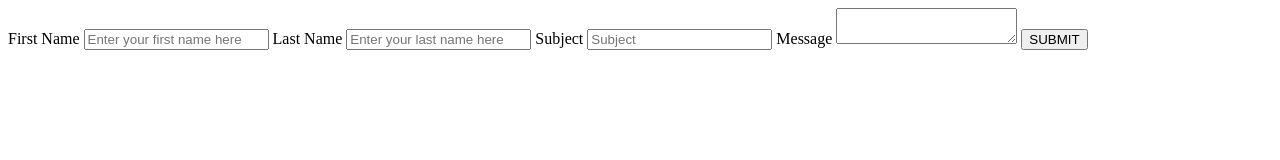
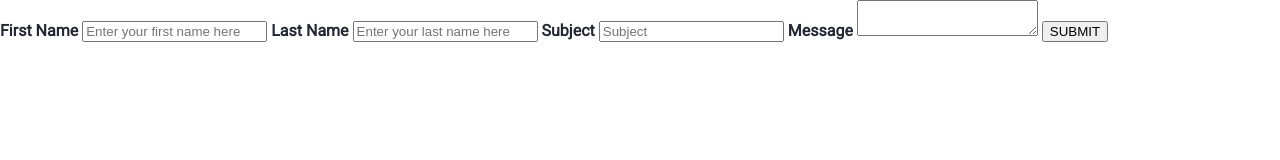
Before and after one commit to alcode111/basic-form, a plain HTML site: page index.html in a window 1280 px wide. Drawn offline with Linux system fonts and the light colour scheme.

Commit message:
Add styles to the body

```diff
--- a/index.css
+++ b/index.css
@@ -1,3 +1,12 @@
 * {
     box-sizing: border-box;
 }
+
+body {
+    margin: 0;
+    padding: 0;
+    min-height: 100vh;
+    font-family: 'Roboto', sans-serif;
+    font-weight: bold;
+    color: #222831;
+}
```
